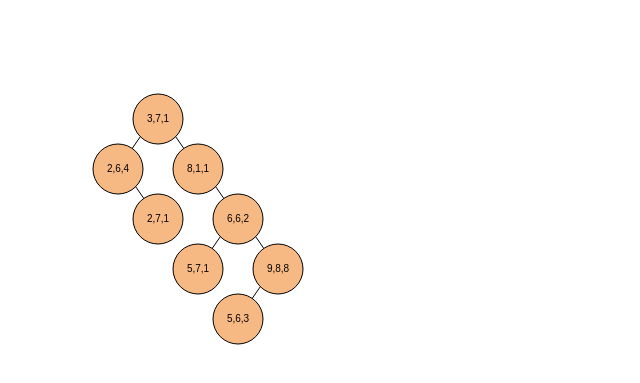
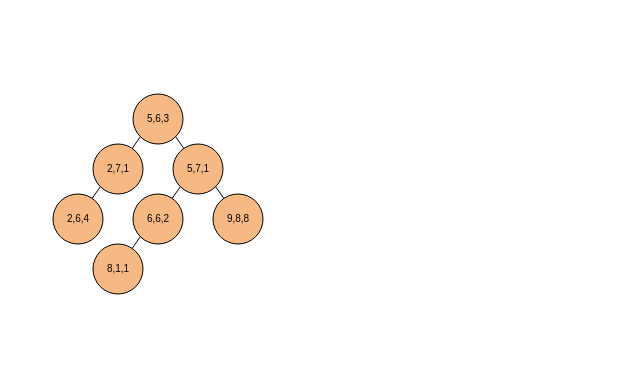
Before and after one commit to jahankhan/kd-visualizer, a website built with webpack: page index.html in a window 1280 px wide. Shown: the part 61-444 px from the top of the page, without its empty margins (0-640 px from the left). Built offline with nearby package versions, Linux system fonts and the light colour scheme.

Commit message:
add O(n) time find median to build balanced tree for knn

```diff
--- a/index.html
+++ b/index.html
@@ -8,5 +8,6 @@
   <body>
     <h1>Welcome</h1>
     <canvas id="treeCanvas" width="600" height="600"></canvas>
+    <canvas id="2DCanvas" width="600" height="600"></canvas>
   </body>
 </html>
--- a/scripts/index.js
+++ b/scripts/index.js
@@ -1,7 +1,7 @@
 import KDTree from './kd_tree';
 import KDNode from './kd_node';
 import TreeVis from './tree_vis';
-import { inorderTraversal } from './tree_util';
+import { inorderTraversal, findAxisMedian } from './tree_util';
 document.addEventListener('DOMContentLoaded', () => {
   const pointList = [
     [8,1,1],
@@ -12,11 +12,11 @@ document.addEventListener('DOMContentLoaded', () => {
     [5,7,1],
     [5,6,3]
   ];
-  const tree = new KDTree(new KDNode([3,7,1]));
-  tree.buildTree(pointList);
+  console.log(pointList);
+
+  const tree = new KDTree();
+  tree.buildOptimalTree(pointList);
   const treeVis = new TreeVis(tree);
   treeVis.drawTree(tree.root);
-  // debugger
-  // inorderTraversal(tree.root);
-
+  // console.log(findAxisMedian(pointList, 0));
 });
--- a/scripts/kd_tree.js
+++ b/scripts/kd_tree.js
@@ -1,7 +1,8 @@
 import KDNode from './kd_node';
+import { sortByDimension, getNextDim } from './tree_util';
 
 class KDTree {
-  constructor(root) {
+  constructor(root = null) {
     this.root = root;
   }
 
@@ -12,7 +13,36 @@ class KDTree {
     });
   }
 
+  setRoot(point) {
+    this.root = new KDNode(point);
+  }
+
+  buildOptimalTree(pointList, dim = 0) {
+    if(pointList.length === 0) {
+      return pointList;
+    }
+    const sortedList = sortByDimension(pointList, dim);
+    let pivot;
+    let mid;
+    if (pointList.length % 2 === 0) {
+      mid = (pointList.length/2)-1;
+      pivot = pointList[mid];
+    } else {
+      mid = Math.floor(pointList.length/2);
+      pivot = pointList[mid];
+    }
+    console.log(pivot);
+    this.assignPoint(pivot, this.root);
+    const leftPointList = sortedList.slice(0, mid);
+    const rightPointList = sortedList.slice(mid+1);
+    this.buildOptimalTree(leftPointList, getNextDim(dim));
+    this.buildOptimalTree(rightPointList, getNextDim(dim));
+  }
+
   assignPoint(point, node) {
+    if (!node) {
+      return this.setRoot(point);
+    }
     if(point[node.dim] < node.data[node.dim]) {
       if(node.leftChild === null){
         node.addLeftChild(new KDNode(point));
--- a/scripts/tree_util.js
+++ b/scripts/tree_util.js
@@ -9,3 +9,24 @@ export const inorderTraversal = root => {
   }
   return;
 };
+
+export const sortByDimension = (list, dim) => {
+  return list.sort((pointA, pointB) => {
+    if(pointA[dim] < pointB[dim]) {
+      return -1;
+    } else if (pointA[dim] === pointB[dim]) {
+      return 0;
+    } else {
+      return 1;
+    }
+  });
+  // if (list.length % 2 === 0) {
+  //   return list[(list.length/2)-1];
+  // } else {
+  //   return list[Math.floor(list.length/2)];
+  // }
+};
+
+export const getNextDim = dim => {
+  return (dim + 1) % 3;
+};
--- a/scripts/tree_vis.js
+++ b/scripts/tree_vis.js
@@ -11,14 +11,12 @@ export const Y_OFFSET = 50;
 class TreeVis {
   constructor(tree) {
     this.tree = tree;
+    this.ctx = document.getElementById("treeCanvas").getContext("2d");
   }
 
   drawTree(node) {
-    const canvas = document.getElementById("treeCanvas");
-    const ctx = canvas.getContext("2d");
-    // let node = this.tree.root;
     if(node) {
-      this.drawNode(node, ctx);
+      this.drawNode(node);
       if(node.leftChild) {
         this.drawTree(node.leftChild);
       }
@@ -29,33 +27,31 @@ class TreeVis {
     return ;
   }
 
-
-
-  drawNode(node, ctx) {
-    ctx.beginPath();
-    ctx.arc(node.x, node.y, NODE_RADIUS, 0, FULL_CIRCLE, true);
-    ctx.textAlign = "center";
-    ctx.textBaseline = "middle";
-    ctx.fillStyle = "#f7b983";
-    ctx.fill();
-    ctx.fillStyle = "#050200";
-    ctx.fillText(node.data.join(','), node.x, node.y);
-    ctx.stroke();
-    this.drawChildrenPath(node, ctx);
+  drawNode(node) {
+    this.ctx.beginPath();
+    this.ctx.arc(node.x, node.y, NODE_RADIUS, 0, FULL_CIRCLE, true);
+    this.ctx.textAlign = "center";
+    this.ctx.textBaseline = "middle";
+    this.ctx.fillStyle = "#f7b983";
+    this.ctx.fill();
+    this.ctx.fillStyle = "#050200";
+    this.ctx.fillText(node.data.join(','), node.x, node.y);
+    this.ctx.stroke();
+    this.drawChildrenPath(node, this.ctx);
   }
 
-  drawChildrenPath(node, ctx) {
+  drawChildrenPath(node) {
     if(node.leftChild !== null) {
-      ctx.beginPath();
-      ctx.moveTo(node.x + LEFT_START, node.y + Y_START);
-      ctx.lineTo(node.x+ LEFT_OFFSET, node.y + Y_OFFSET);
-      ctx.stroke();
+      this.ctx.beginPath();
+      this.ctx.moveTo(node.x + LEFT_START, node.y + Y_START);
+      this.ctx.lineTo(node.x+ LEFT_OFFSET, node.y + Y_OFFSET);
+      this.ctx.stroke();
     }
     if(node.rightChild !== null) {
-      ctx.beginPath();
-      ctx.moveTo(node.x+ RIGHT_START, node.y + Y_START);
-      ctx.lineTo(node.x+ RIGHT_OFFSET, node.y + Y_OFFSET);
-      ctx.stroke();
+      this.ctx.beginPath();
+      this.ctx.moveTo(node.x+ RIGHT_START, node.y + Y_START);
+      this.ctx.lineTo(node.x+ RIGHT_OFFSET, node.y + Y_OFFSET);
+      this.ctx.stroke();
     }
   }
 }
```
Also changed, not shown: scripts/bundle.js (+83 -33 lines), scripts/two_d_vis.js (added, +9 -0 lines), 1 other file.
